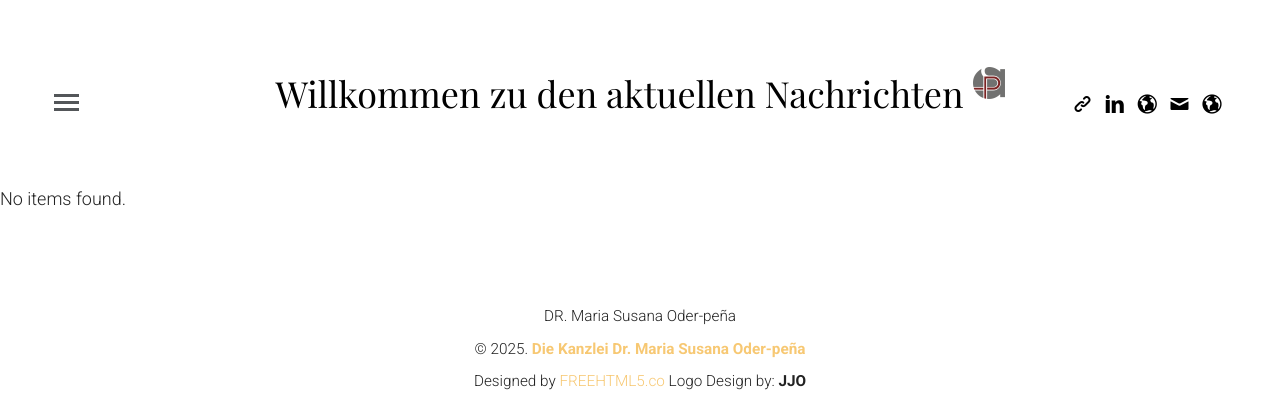
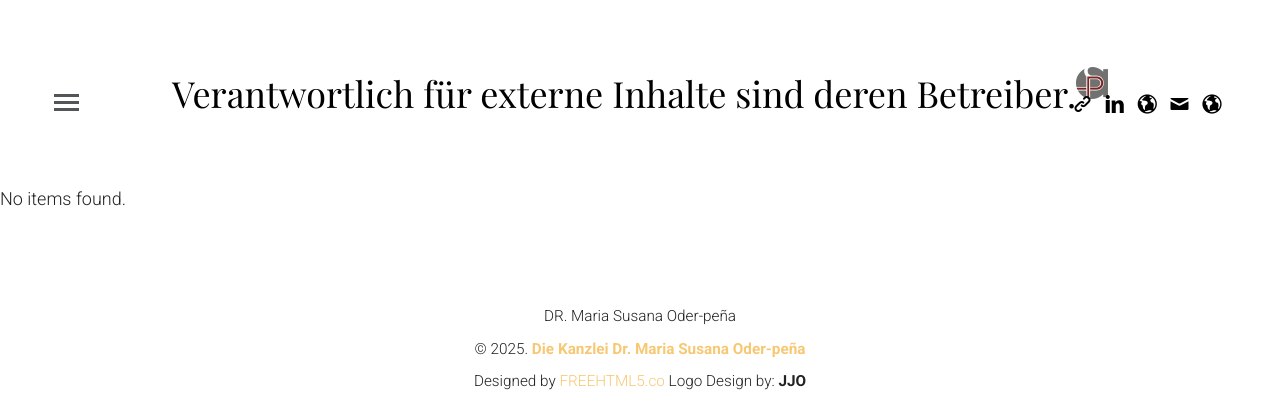
Before and after one commit to William0814/news-susana, a Flask app: page /suchen in a window 1280 px wide. Shown: the top 420 px of the page. Run offline with Flask 3, Linux system fonts and the light colour scheme; parts of the project's set-up code (start-up, migrations or seed data) failed here and were passed over; some libraries are stand-ins or nearby versions; some web fonts are replaced.

Commit message:
feat: index.html: Update logo text to clarify responsibility for external content

```diff
--- a/templates/index.html
+++ b/templates/index.html
@@ -110,8 +110,9 @@
 
 				</ul>
 				<div class="col-lg-12 col-md-12 text-center">
-					<h1 id="fh5co-logo"><a href="{{ url_for('home_news') }}">Willkommen zu den aktuellen Nachrichten
-							<sup><img src="{{ url_for('static', filename='magazine/favicon/favicon-32x32.png')}}"
+					<h1 id="fh5co-logo"><a href="{{ url_for('home_news') }}">Verantwortlich für externe Inhalte sind
+							deren Betreiber.<sup><img
+									src="{{ url_for('static', filename='magazine/favicon/favicon-32x32.png')}}"
 									alt=""></sup></a>
 					</h1>
 				</div>
```
